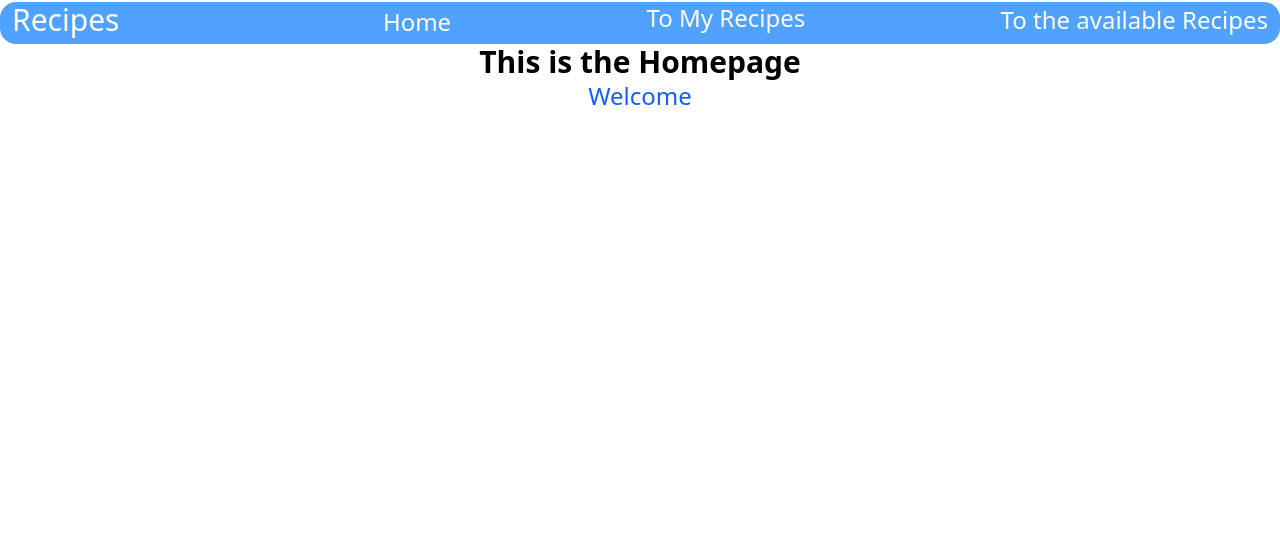
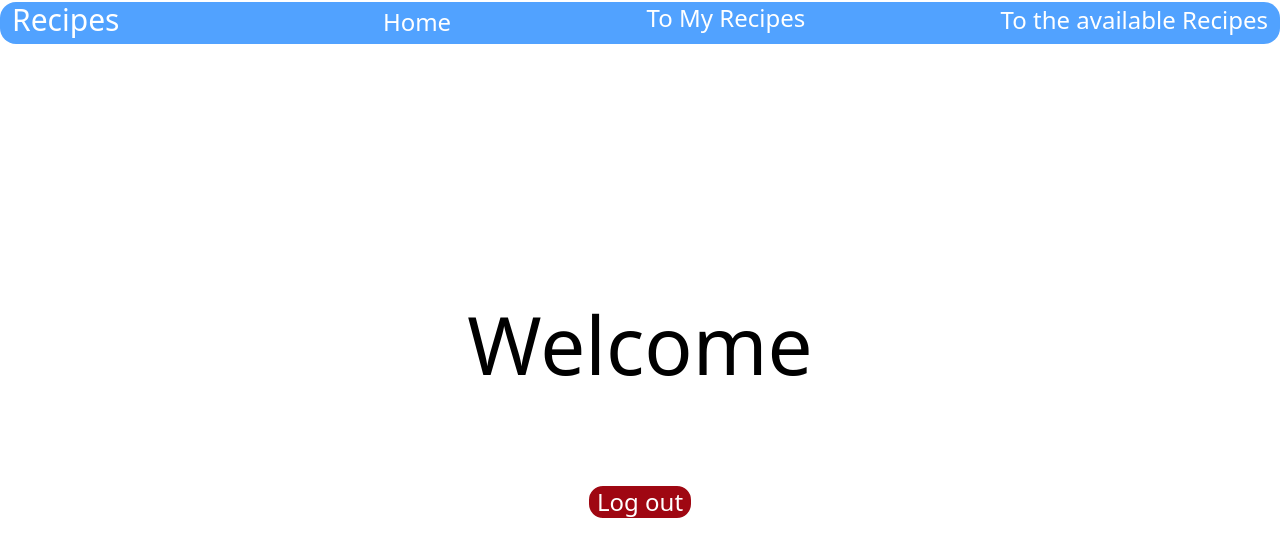
Before and after one commit to FitzKal/Recipes, a React app in the folder frontend/: page /dashboard/home in a window 1280 px wide. Shown: the top 556 px of the page. Built offline with nearby package versions, Linux system fonts and the light colour scheme; the HTML template or start-up script is replaced by a standard one.

Commit message:
Changed the homepage design, and implemented logout functionality

```diff
--- a/frontend/src/components/Homepage.tsx
+++ b/frontend/src/components/Homepage.tsx
@@ -1,9 +1,49 @@
 import {userStore} from "../Stores/UserStore.ts";
+import {useNavigate} from "react-router-dom";
+import {useMutation} from "@tanstack/react-query";
+import {toast} from "react-toastify";
+import type {MouseEventHandler} from "react";
+import {userLogout} from "../service/AuthServices.ts";
 
 
 export default function Homepage(){
-    return(<div className={"Home "}>
-        <h1 className={"align-content-center text-center text-3xl font-semibold"}>This is the Homepage</h1>
-        <h2 className={"align-content-center text-center !text-blue-600 text-2xl"}>Welcome {userStore.getState().user?.username}</h2>
-        </div>);
+    const navigate = useNavigate();
+    const currentUser = userStore.getState().user;
+
+    const logoutMutation = useMutation({
+        mutationFn: () => {
+            const token = userStore.getState().user?.accessToken;
+            if (!token) {
+                throw new Error("Not authenticated");
+            }
+            return userLogout(token);
+        },
+        onSuccess:() =>{
+            userStore.getState().stateLogout();
+            navigate("/login");
+            toast.success("Successfully logged out!");
+        },
+        onError:(error) => {
+            if (error instanceof Error){
+                toast.error(error.message);
+
+            }else{
+                toast.error("Could not complete request");
+            }
+        }
+    })
+    const handleLogout: MouseEventHandler<HTMLButtonElement> = () => {
+        logoutMutation.mutate();
+    };
+
+    return(
+        <div>
+            <h1 className={"text-[5rem] text-center mt-60"}>Welcome <strong className={"text-blue-700"}>{currentUser?.username ?? ""}</strong></h1>
+            <div className={"flex justify-center mt-20"}>
+                <button className={"text-2xl border-2 rounded-2xl pl-2 pr-2 bg-red-800 " +
+                    "text-white transition delay-50 ease-in-out hover:bg-red-500"}
+                        onClick={handleLogout}>Log out</button>
+            </div>
+        </div>
+    )
 }
--- a/frontend/src/service/AuthServices.ts
+++ b/frontend/src/service/AuthServices.ts
@@ -38,3 +38,21 @@ export const userRegister = async (registrData: userAuthRequest) => {
         throw new Error(message || "Request could not be completed");
     }
 }
+
+// ------------- Logout -------------
+export const userLogout = async (accessToken: string) =>{
+    const res = await fetch("/api/auth/logout",{
+        method:'POST',
+        headers:{
+            Authorization: `Bearer ${accessToken}`,
+            "Content-Type" : "application/json",
+        }
+
+    });
+    if(res.ok){
+        return;
+    } else{
+        const message = await res.text();
+        throw new Error(message || "Could not complete request");
+    }
+}
```
